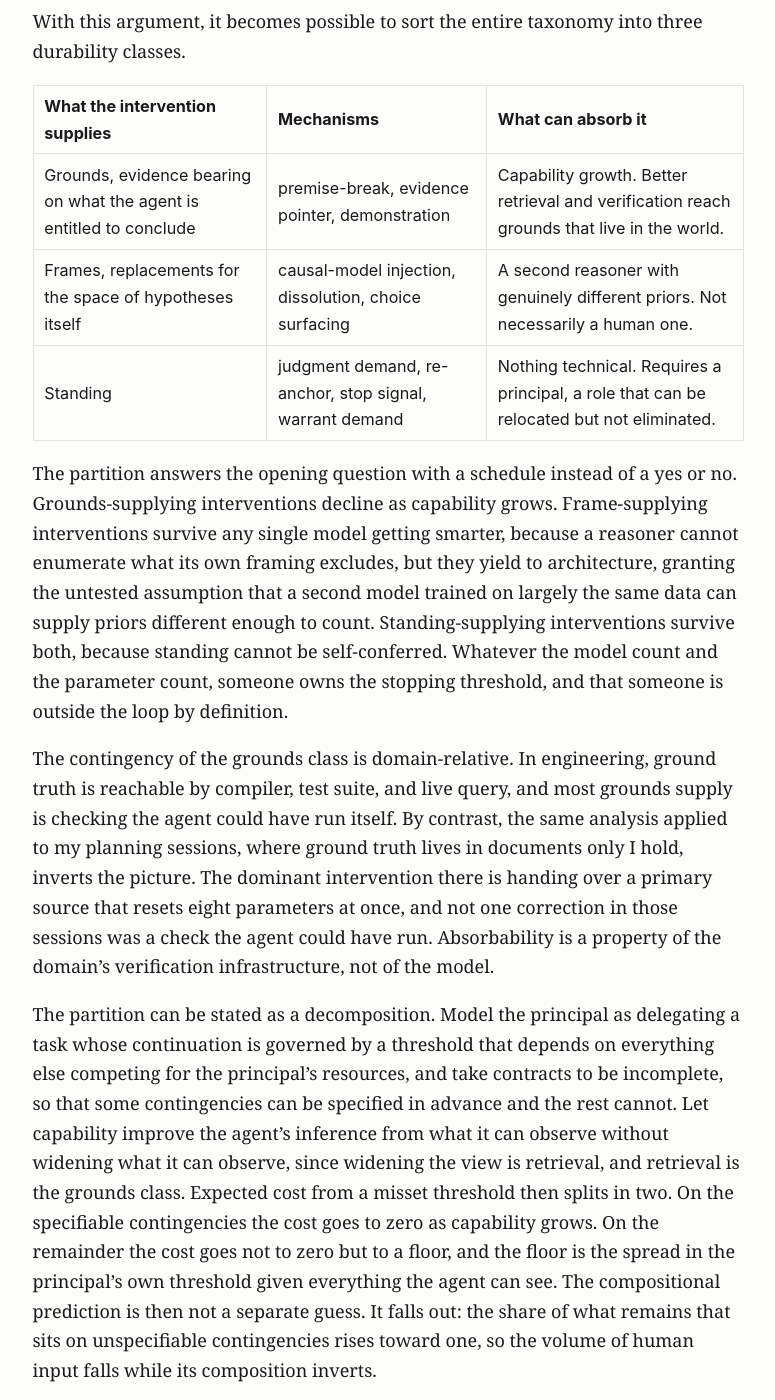
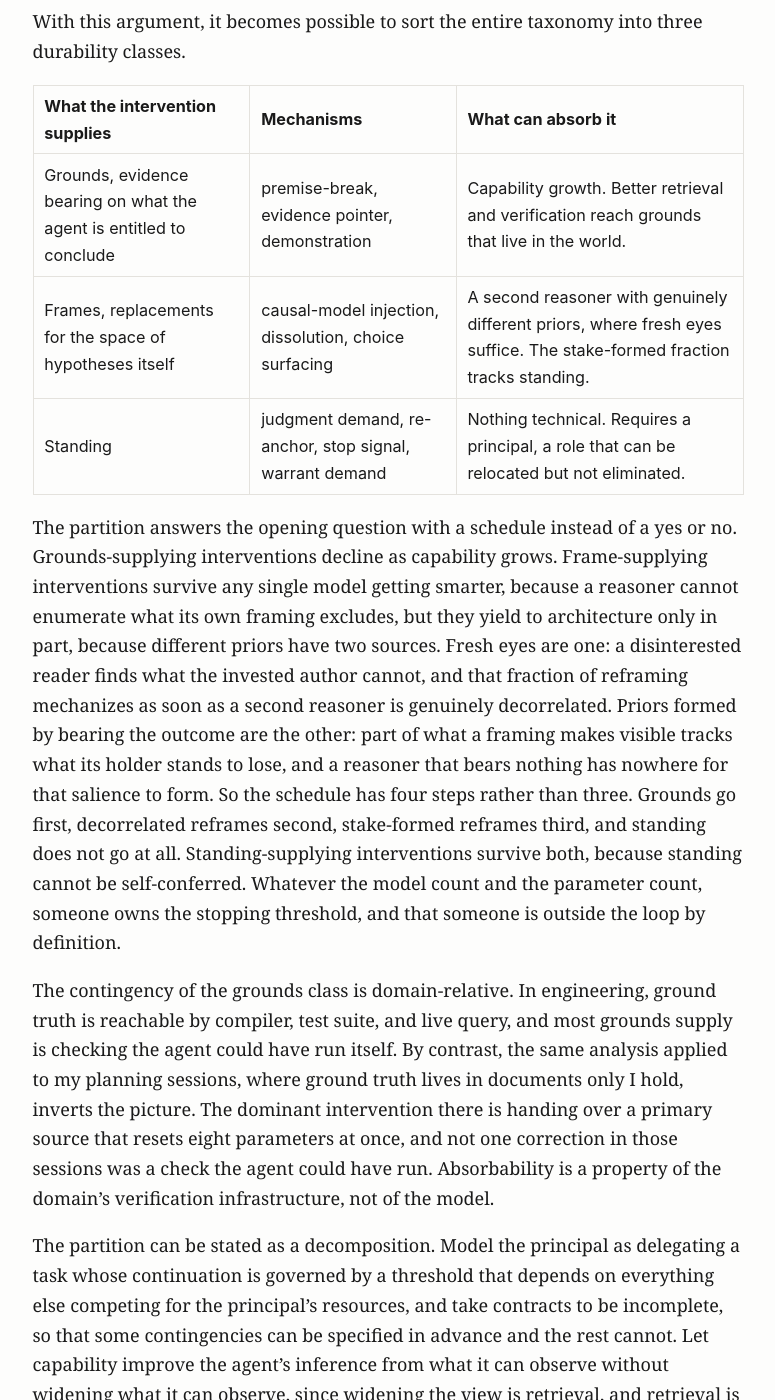
Before and after one commit to MajorLift/blog, a Jekyll site: the page built from _posts/2026-07-24-when-if-ever-agents-stop-needing-us.md, in a window 1280 px wide and 1400 px high, scrolled down 3987 px. Shown: the whole window, without its empty margins (252-1027 px from the left). Built offline with Jekyll 4.4.1, drawn with Linux system fonts in a browser that asks for light colours.

Commit message:
Sync essays 1 and 3: the frame split

```diff
--- a/_posts/2026-07-24-when-if-ever-agents-stop-needing-us.md
+++ b/_posts/2026-07-24-when-if-ever-agents-stop-needing-us.md
@@ -45,10 +45,10 @@ With this argument, it becomes possible to sort the entire taxonomy into three d
 | What the intervention supplies | Mechanisms | What can absorb it |
 |---|---|---|
 | Grounds, evidence bearing on what the agent is entitled to conclude | premise-break, evidence pointer, demonstration | Capability growth. Better retrieval and verification reach grounds that live in the world. |
-| Frames, replacements for the space of hypotheses itself | causal-model injection, dissolution, choice surfacing | A second reasoner with genuinely different priors. Not necessarily a human one. |
+| Frames, replacements for the space of hypotheses itself | causal-model injection, dissolution, choice surfacing | A second reasoner with genuinely different priors, where fresh eyes suffice. The stake-formed fraction tracks standing. |
 | Standing | judgment demand, re-anchor, stop signal, warrant demand | Nothing technical. Requires a principal, a role that can be relocated but not eliminated. |
 
-The partition answers the opening question with a schedule instead of a yes or no. Grounds-supplying interventions decline as capability grows. Frame-supplying interventions survive any single model getting smarter, because a reasoner cannot enumerate what its own framing excludes, but they yield to architecture, granting the untested assumption that a second model trained on largely the same data can supply priors different enough to count. Standing-supplying interventions survive both, because standing cannot be self-conferred. Whatever the model count and the parameter count, someone owns the stopping threshold, and that someone is outside the loop by definition.
+The partition answers the opening question with a schedule instead of a yes or no. Grounds-supplying interventions decline as capability grows. Frame-supplying interventions survive any single model getting smarter, because a reasoner cannot enumerate what its own framing excludes, but they yield to architecture only in part, because different priors have two sources. Fresh eyes are one: a disinterested reader finds what the invested author cannot, and that fraction of reframing mechanizes as soon as a second reasoner is genuinely decorrelated. Priors formed by bearing the outcome are the other: part of what a framing makes visible tracks what its holder stands to lose, and a reasoner that bears nothing has nowhere for that salience to form. So the schedule has four steps rather than three. Grounds go first, decorrelated reframes second, stake-formed reframes third, and standing does not go at all. Standing-supplying interventions survive both, because standing cannot be self-conferred. Whatever the model count and the parameter count, someone owns the stopping threshold, and that someone is outside the loop by definition.
 
 The contingency of the grounds class is domain-relative. In engineering, ground truth is reachable by compiler, test suite, and live query, and most grounds supply is checking the agent could have run itself. By contrast, the same analysis applied to my planning sessions, where ground truth lives in documents only I hold, inverts the picture. The dominant intervention there is handing over a primary source that resets eight parameters at once, and not one correction in those sessions was a check the agent could have run. Absorbability is a property of the domain's verification infrastructure, not of the model.
 
```
Also changed, not shown: _posts/2026-07-26-when-the-agent-stands-to-lose-something.md (+1 -1 lines).
